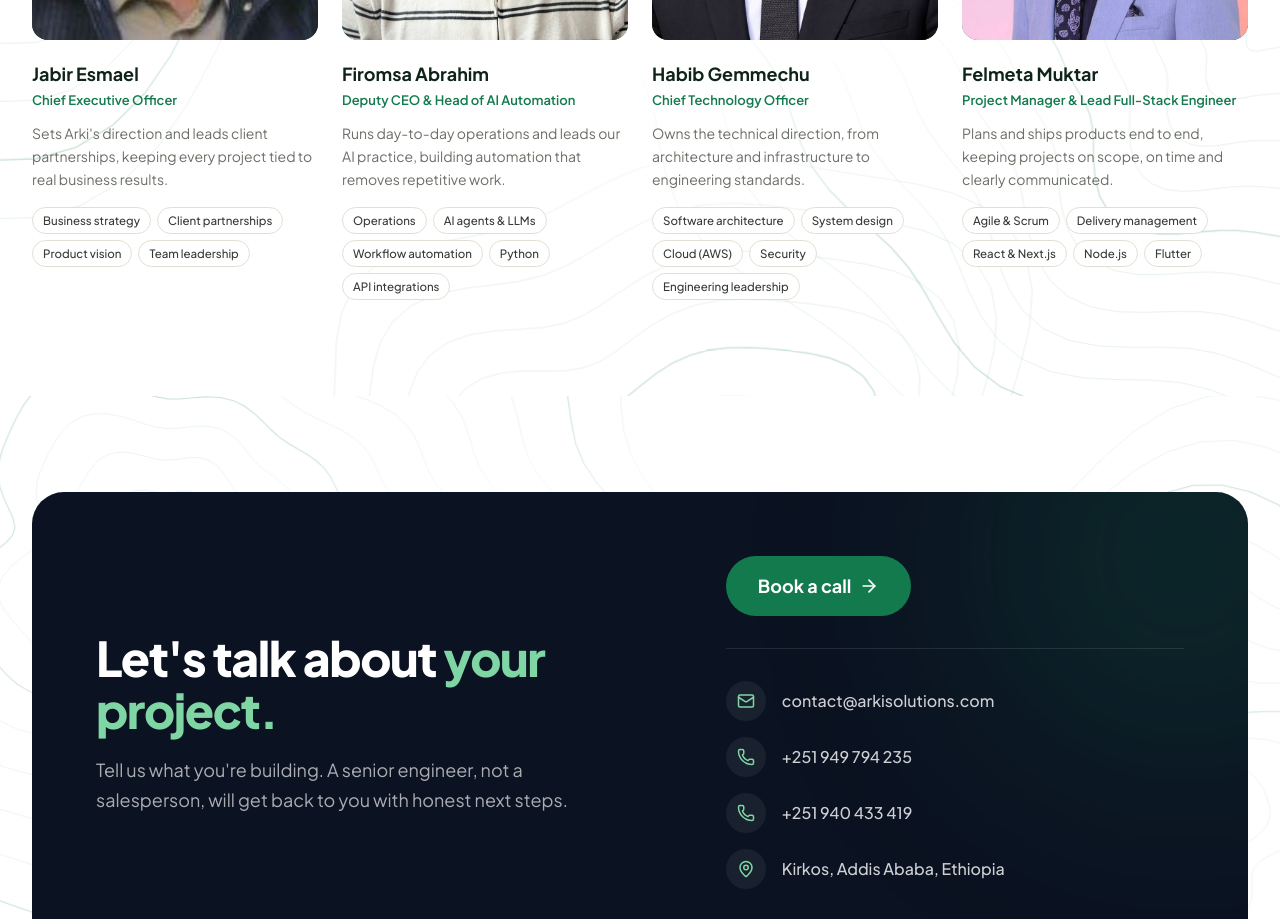
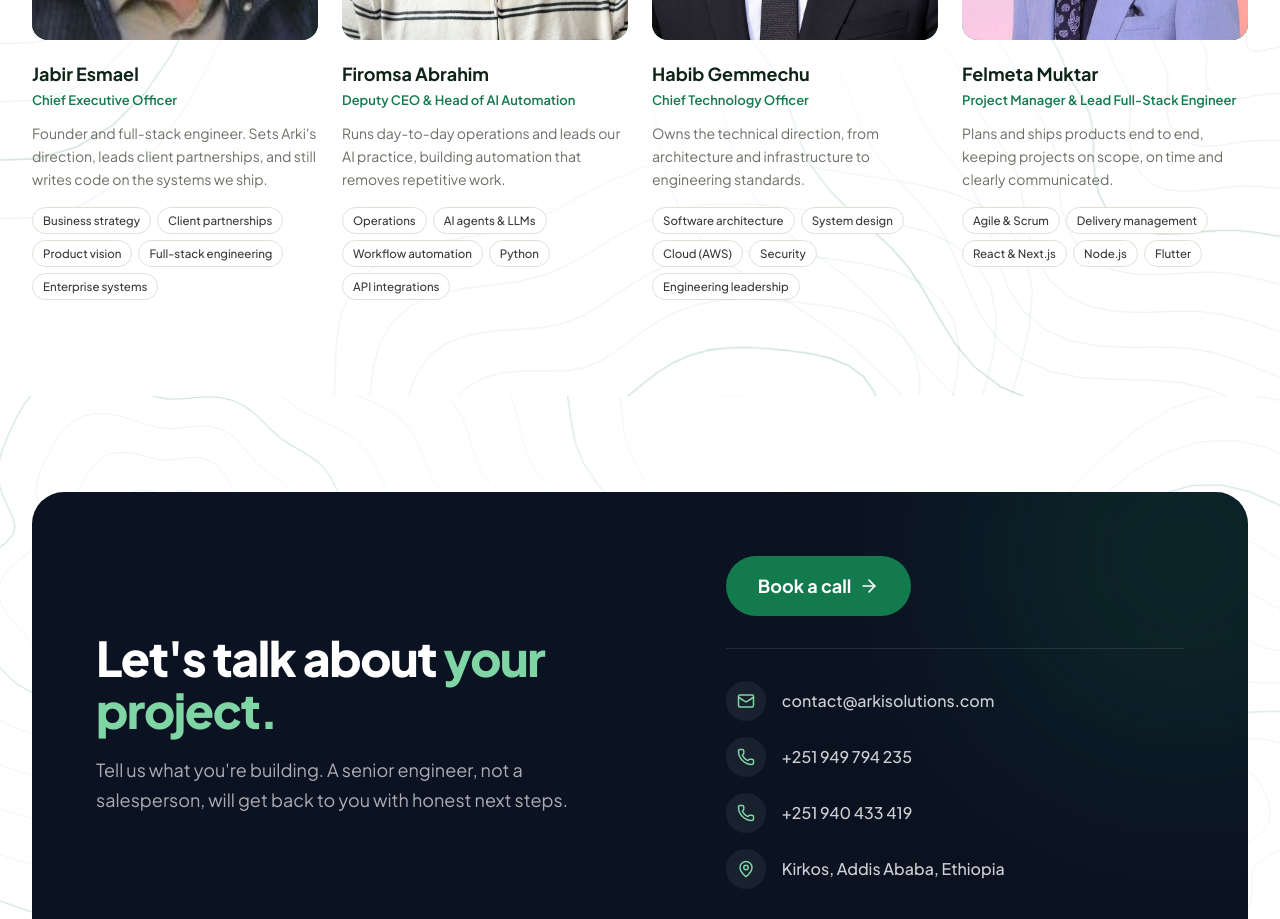
Before and after one commit to Arki-Tech-Solutions/Landing-page, a Next.js app: page / in a window 1280 px wide. Shown: the part 6540-7459 px from the top of the page. Built offline with nearby package versions, Linux system fonts and the light colour scheme.

Commit message:
Update Jabir's team bio and skills

```diff
--- a/src/content/team.ts
+++ b/src/content/team.ts
@@ -28,8 +28,8 @@ export const team: TeamMember[] = [
   {
     name: "Jabir Esmael",
     role: "Chief Executive Officer",
-    bio: "Sets Arki's direction and leads client partnerships, keeping every project tied to real business results.",
-    skills: ["Business strategy", "Client partnerships", "Product vision", "Team leadership"],
+    bio: "Founder and full-stack engineer. Sets Arki's direction, leads client partnerships, and still writes code on the systems we ship.",
+    skills: ["Business strategy", "Client partnerships", "Product vision", "Full-stack engineering", "Enterprise systems"],
     photo: "/team/jabir.jpg",
   },
   {
```
